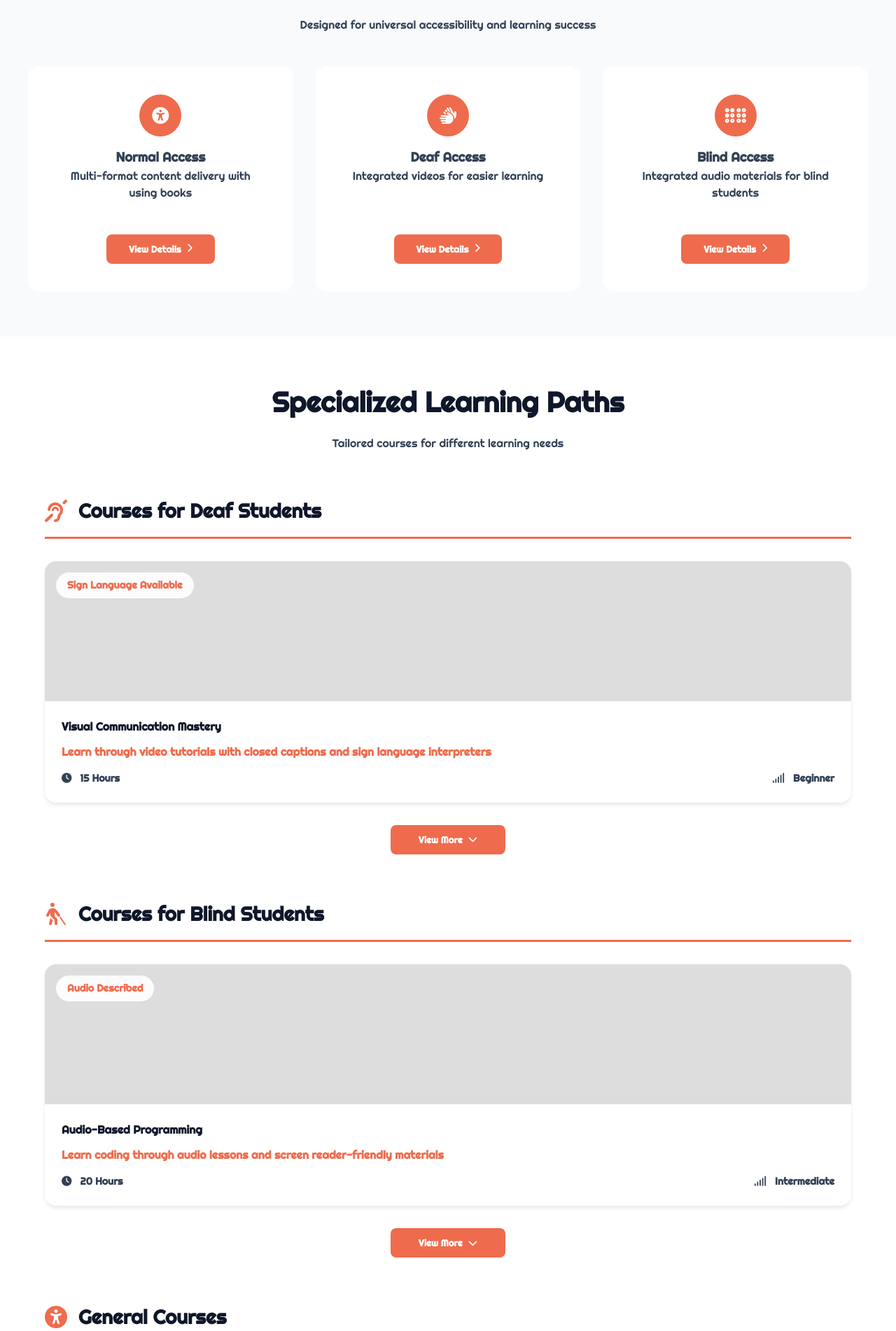
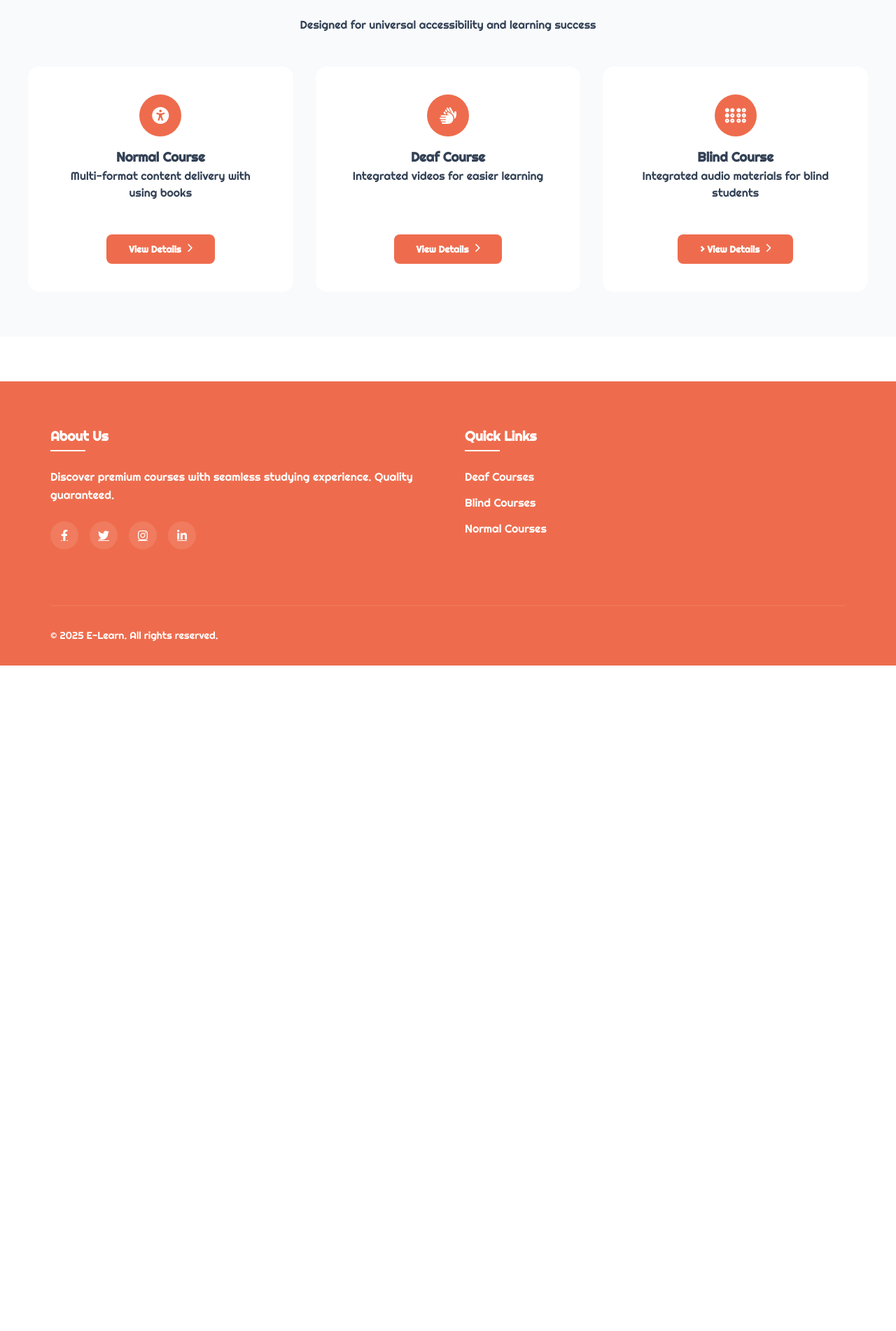
Before and after one commit to A-H-G20/e-learning, a PHP site: page / in a window 1280 px wide. Shown: the part 677-2579 px from the top of the page at 70% size. After the commit the page ends 1628 px from the top, so only its background shows below. Run offline with PHP 8.4, Linux system fonts and the light colour scheme.

```diff
--- a/index.php
+++ b/index.php
@@ -40,9 +40,9 @@
                 <div class="feature-icon">
                     <i class="fas fa-universal-access"></i>
                 </div>
-                <h3>Normal Access</h3>
+                <h3>Normal Course</h3>
                 <p>Multi-format content delivery with using books </p>
-                <button class="details-button" aria-label="View details about Universal Access">
+                <button class="details-button" aria-label="View details about Universal Access" onclick="window.location.href='normal_course.php'">
                     View Details
                     <i class="fas fa-chevron-right"></i>
                 </button>
@@ -51,9 +51,9 @@
                 <div class="feature-icon">
                     <i class="fas fa-hands"></i>
                 </div>
-                <h3>Deaf Access</h3>
+                <h3>Deaf Course</h3>
                 <p>Integrated videos for easier learning</p>
-                <button class="details-button" aria-label="View details about Sign Language Support">
+                <button class="details-button" aria-label="View details about Sign Language Support" onclick="window.location.href='deaf_course.php'">
                     View Details
                     <i class="fas fa-chevron-right"></i>
                 </button>
@@ -62,9 +62,9 @@
                 <div class="feature-icon">
                     <i class="fas fa-braille"></i>
                 </div>
-                <h3>Blind Access</h3>
+                <h3>Blind Course</h3>
                 <p>Integrated audio materials for blind students</p>
-                <button class="details-button" aria-label="View details about Tactile Learning">
+                <button class="details-button" aria-label="View details about Tactile Learning" onclick="window.location.href='blind_course.php'"> >
                     View Details
                     <i class="fas fa-chevron-right"></i>
                 </button>
@@ -72,90 +72,7 @@
         </div>
     </section>
 
-    <section class="courses" id="courses">
-        <div class="section-title">
-            <h2>Specialized Learning Paths</h2>
-            <p>Tailored courses for different learning needs</p>
-        </div>
 
-        <div class="course-category" aria-labelledby="deaf-courses">
-            <div class="category-header">
-                <i class="fas fa-deaf" aria-hidden="true"></i>
-                <h3 id="deaf-courses">Courses for Deaf Students</h3>
-            </div>
-            <div class="courses-grid">
-                <article class="course-card">
-                    <div class="course-image" style="background-image: url('')">
-                        <span class="accessibility-tag">Sign Language Available</span>
-                    </div>
-                    <div class="course-content">
-                        <h4>Visual Communication Mastery</h4>
-                        <p>Learn through video tutorials with closed captions and sign language interpreters</p>
-                        <div class="course-meta">
-                            <span class="duration"><i class="fas fa-clock"></i> 15 Hours</span>
-                            <span class="level"><i class="fas fa-signal"></i> Beginner</span>
-                        </div>
-                    </div>
-                </article>
-            </div>
-            <button class="view-more-btn" data-category="deaf">
-                View More
-                <i class="fas fa-chevron-down"></i>
-            </button>
-        </div>
-
-        <div class="course-category" aria-labelledby="blind-courses">
-            <div class="category-header">
-                <i class="fas fa-blind" aria-hidden="true"></i>
-                <h3 id="blind-courses">Courses for Blind Students</h3>
-            </div>
-            <div class="courses-grid">
-                <article class="course-card">
-                    <div class="course-image" style="background-image: url('')">
-                        <span class="accessibility-tag">Audio Described</span>
-                    </div>
-                    <div class="course-content">
-                        <h4>Audio-Based Programming</h4>
-                        <p>Learn coding through audio lessons and screen reader-friendly materials</p>
-                        <div class="course-meta">
-                            <span class="duration"><i class="fas fa-clock"></i> 20 Hours</span>
-                            <span class="level"><i class="fas fa-signal"></i> Intermediate</span>
-                        </div>
-                    </div>
-                </article>
-            </div>
-            <button class="view-more-btn" data-category="deaf">
-                View More
-                <i class="fas fa-chevron-down"></i>
-            </button>
-        </div>
-
-        <div class="course-category" aria-labelledby="general-courses">
-            <div class="category-header">
-                <i class="fas fa-universal-access" aria-hidden="true"></i>
-                <h3 id="general-courses">General Courses</h3>
-            </div>
-            <div class="courses-grid">
-                <article class="course-card">
-                    <div class="course-image" style="background-image: url('')">
-                        <span class="accessibility-tag">Multi-format</span>
-                    </div>
-                    <div class="course-content">
-                        <h4>Inclusive Design Fundamentals</h4>
-                        <p>Universal design principles for all learners</p>
-                        <div class="course-meta">
-                            <span class="duration"><i class="fas fa-clock"></i> 10 Hours</span>
-                            <span class="level"><i class="fas fa-signal"></i> All Levels</span>
-                        </div>
-                    </div>
-                </article>
-            </div>
-            <button class="view-more-btn" data-category="deaf">
-                View More
-                <i class="fas fa-chevron-down"></i>
-            </button>
-        </div>
-    </section>
 
     <?php  include 'footer.php'; // Include the footer file?>
 
```
